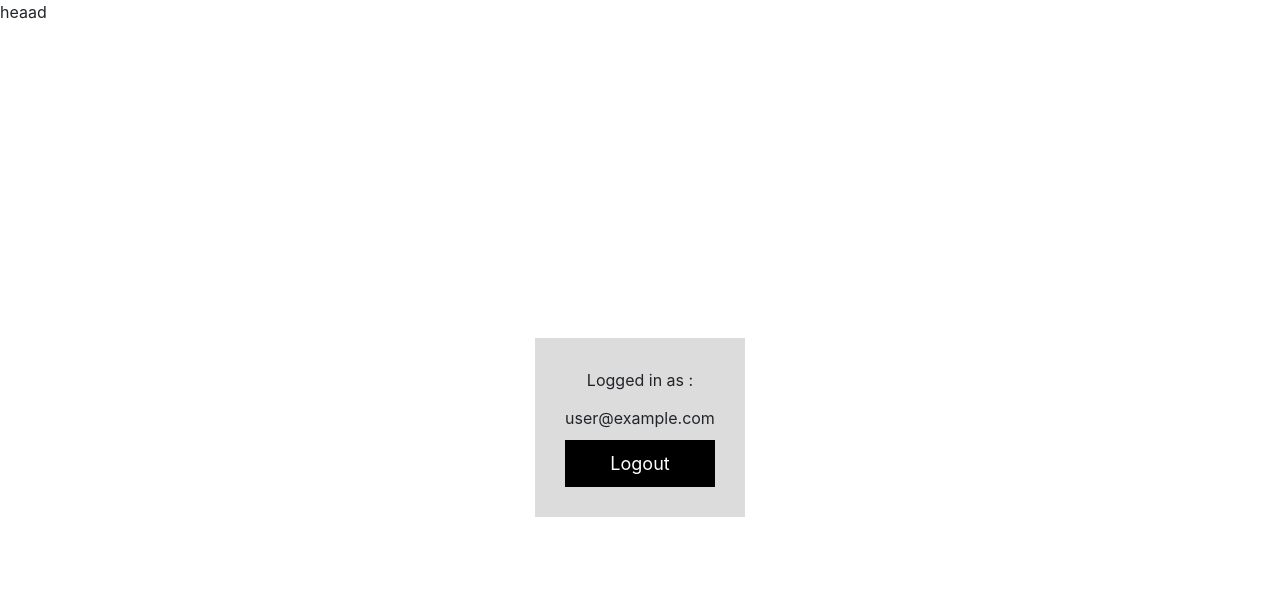
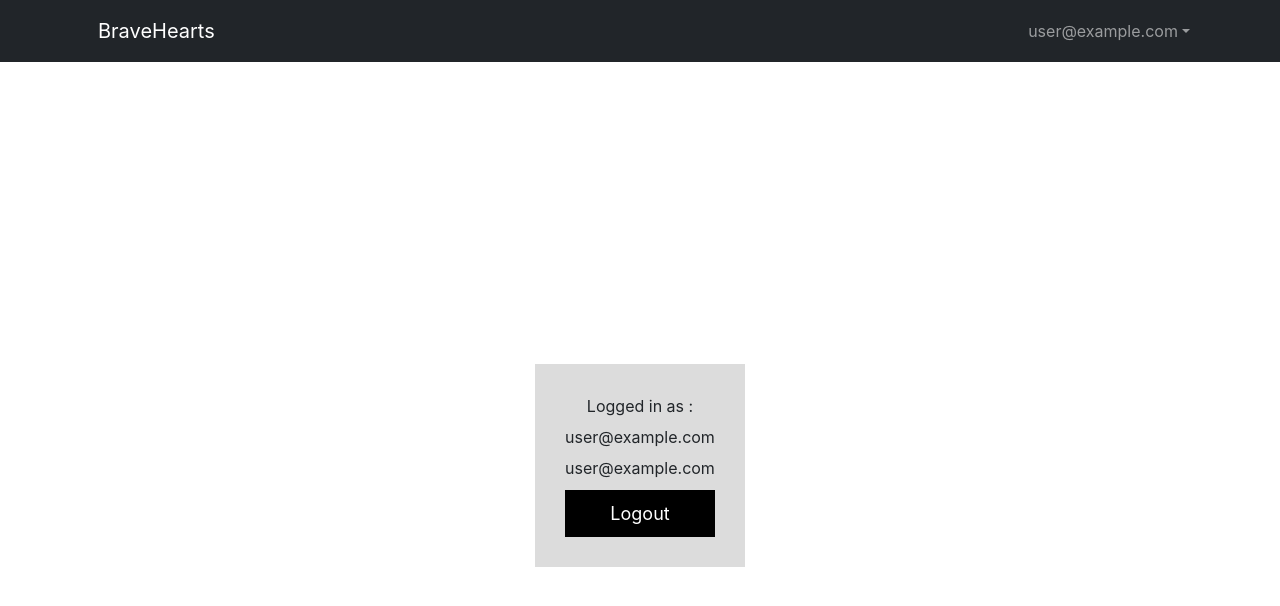
Before and after one commit to shubhamdangi/Bravehearts, a React (Create React App) app: page /dashboard in a window 1280 px wide. Shown: the top 606 px of the page. Built offline with nearby package versions, Linux system fonts and the light colour scheme; no server answers; the database is empty; sample sign-in values are in the browser's storage; the HTML template or start-up script is replaced by a standard one.

Commit message:
Authentication Integrated overall

```diff
--- a/src/components/Dashboard/index.js
+++ b/src/components/Dashboard/index.js
@@ -27,7 +27,7 @@ function Dashboard() {
   return (
     <div className="dashboard">
       <div className="dashboard__container">
-        Logged in as :<div>{name}</div>
+        Logged in as :<div>{name ? name : user?.email}</div>
         <div>{user?.email}</div>
         <button className="dashboard__btn" onClick={logout}>
           Logout
--- a/src/components/Header/index.js
+++ b/src/components/Header/index.js
@@ -1,8 +1,81 @@
-import React from "react";
-import { Navbar, Nav, Container, Row, NavDropdown } from "react-bootstrap";
+import React, { useEffect, useState } from "react";
+import { useNavigate } from "react-router-dom";
+
+import {
+  Navbar,
+  Nav,
+  Container,
+  Row,
+  NavDropdown,
+  NavLink,
+} from "react-bootstrap";
+import { Link } from "react-router-dom";
+import { useAuthState } from "react-firebase-hooks/auth";
+import { auth, db, logout } from "../../firebase";
+import { query, collection, getDocs, where } from "firebase/firestore";
 
 function Header() {
-  return <header>heaad</header>;
+  const [user, loading, error] = useAuthState(auth);
+  const [name, setName] = useState("");
+  const navigate = useNavigate();
+  const fetchUserName = async () => {
+    try {
+      const q = query(collection(db, "users"), where("uid", "==", user?.uid));
+      const doc = await getDocs(q);
+      const data = doc.docs[0].data();
+      setName(data.name);
+    } catch (err) {
+      console.error(err);
+      alert("An error occured while fetching user data");
+    }
+  };
+  useEffect(() => {
+    if (loading) return;
+    if (!user) return navigate("/");
+    fetchUserName();
+  }, [user, loading]);
+
+  return (
+    <header>
+      <Navbar bg="dark" variant="dark" expand="lg" collapseOnSelect>
+        <Container>
+          <NavLink>
+            <Navbar.Brand as={Link} to="/">
+              BraveHearts
+            </Navbar.Brand>
+          </NavLink>
+
+          <Navbar.Toggle aria-controls="basic-navbar-nav" />
+          <Navbar.Collapse id="basic-navbar-nav">
+            <Nav className="ms-auto">
+              {user ? (
+                <NavDropdown title={name ? name : user?.email} id="username">
+                  <Link to="/profile">
+                    <NavDropdown.Item>Profile</NavDropdown.Item>
+                  </Link>
+
+                  <NavDropdown.Item onClick={logout}>Logout</NavDropdown.Item>
+                </NavDropdown>
+              ) : (
+                <>
+                  <NavLink>
+                    <Nav.Link as={Link} to="/login">
+                      Login
+                    </Nav.Link>
+                  </NavLink>
+                  <NavLink>
+                    <Nav.Link as={Link} to="/register">
+                      Register
+                    </Nav.Link>
+                  </NavLink>
+                </>
+              )}
+            </Nav>
+          </Navbar.Collapse>
+        </Container>
+      </Navbar>
+    </header>
+  );
 }
 
 export default Header;
--- a/src/pages/Login/Login.css
+++ b/src/pages/Login/Login.css
@@ -1,9 +1,8 @@
 .login {
-  height: 100vh;
-  width: 100vw;
   display: flex;
   align-items: center;
   justify-content: center;
+  padding-top: 35px;
 }
 .login__container {
   display: flex;
@@ -31,7 +30,6 @@
 .login__google {
   /* background-color: #4285f4; */
   border-radius: 18px;
-  margin-top: 13px;
 }
 .login div {
   margin-top: 15px;
--- a/src/pages/Register/Register.css
+++ b/src/pages/Register/Register.css
@@ -1,9 +1,8 @@
 .register {
-  height: 100vh;
-  width: 100vw;
   display: flex;
   align-items: center;
   justify-content: center;
+  padding-top: 35px;
 }
 .register__container {
   display: flex;
```
